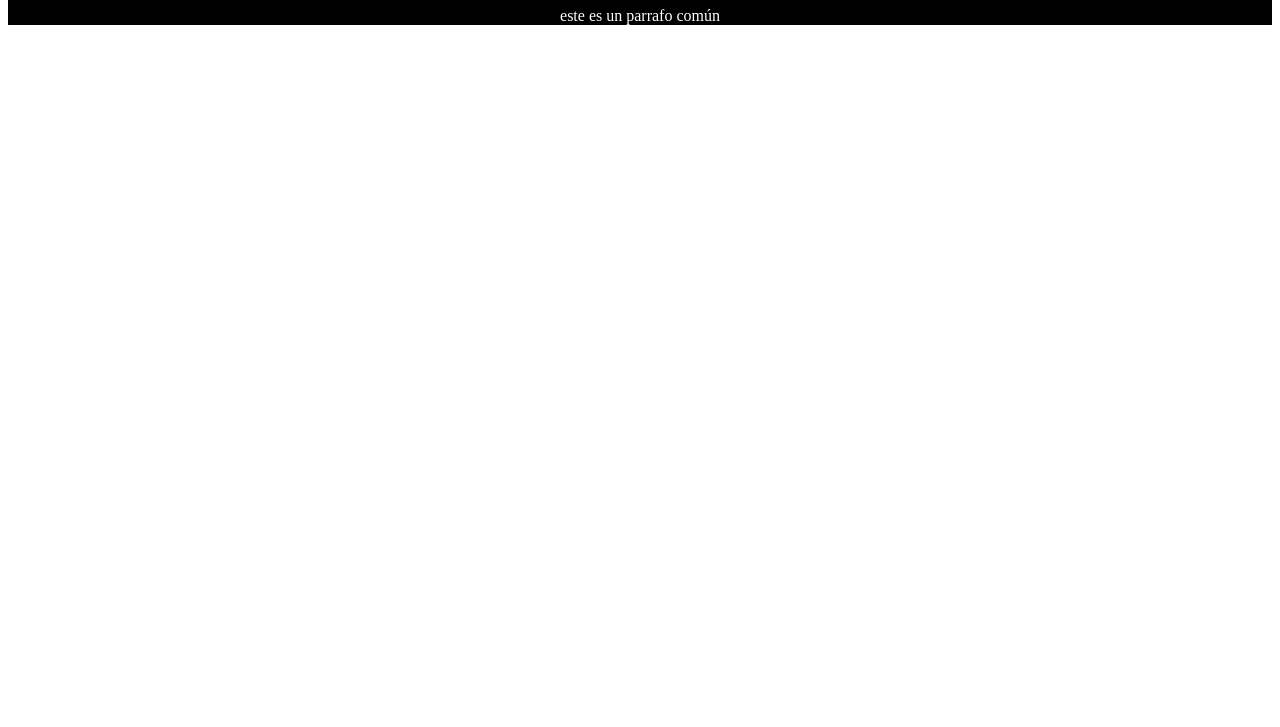
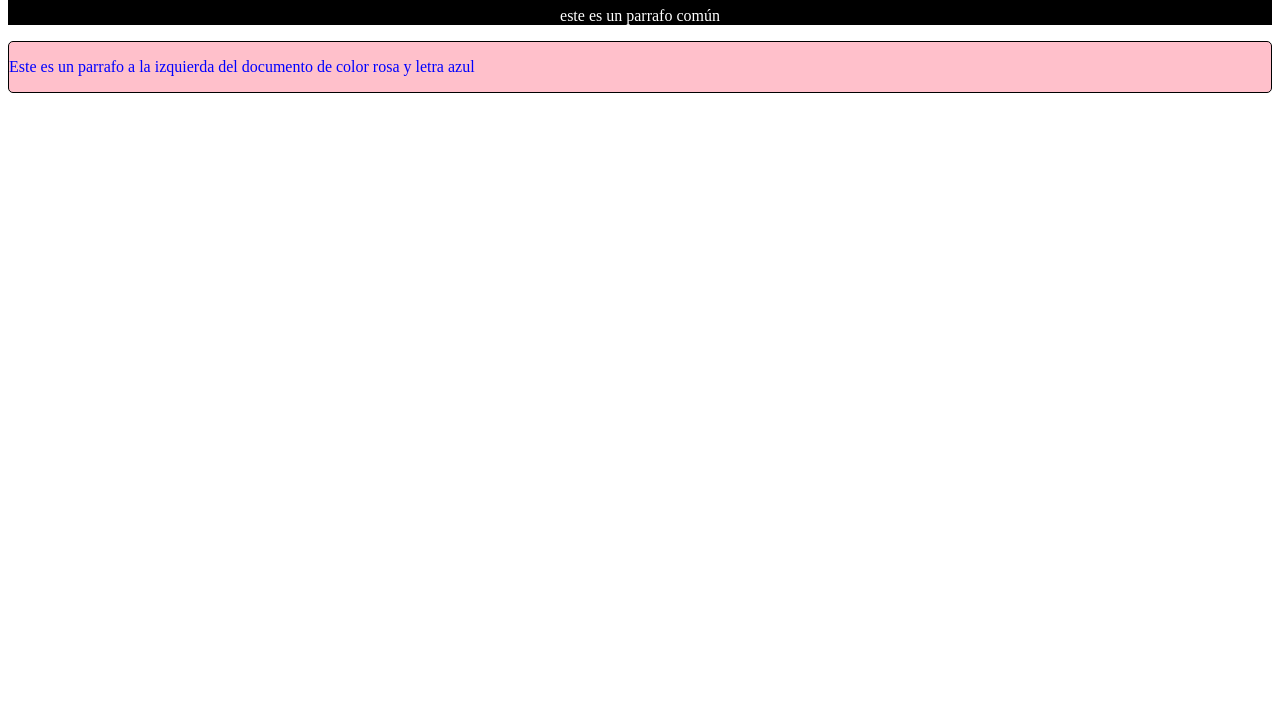
Before and after one commit to ikevinmejia/proyecto2, a plain HTML site: page index.html in a window 1280 px wide. Shown: the part 73-800 px from the top of the page. Drawn offline with Linux system fonts and the light colour scheme.

Commit message:
letra azul y fondo rosa

```diff
--- a/css/estilos.css
+++ b/css/estilos.css
@@ -3,3 +3,12 @@
     background-color: black;
     text-align: center;
 }
+
+.parrafo {
+    border: solid 1px black;
+    border-radius: 5px;
+    background-color: pink;
+    color: blue;
+    text-align: left;
+    margin: 0px;
+}
--- a/index.html
+++ b/index.html
@@ -11,5 +11,12 @@
         <h1>Este es el titulo del nuevo proyecto</h1>
         <p>este es un parrafo común</p>
     </div>
+
+    <div class="parrafo">
+        <div>
+            <p>Este es un parrafo a la izquierda del documento de color rosa y letra azul</p>
+        </div>
+    </div>
+
 </body>
 </html>
```
